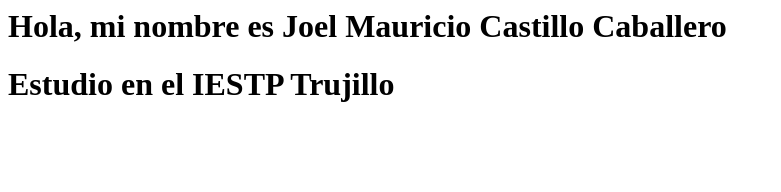
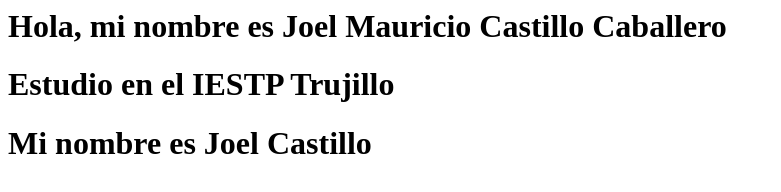
Before and after one commit to castillojoel22/TrabajoJoel, a plain HTML site: page index.html in a window 1280 px wide. Shown: the whole page, without its empty margins (0-781 px from the left). Drawn offline with Linux system fonts and the light colour scheme.

Commit message:
Resolviendo los conflictos

```diff
--- a/index.html
+++ b/index.html
@@ -1,2 +1,3 @@
 <h1>Hola, mi nombre es Joel Mauricio Castillo Caballero</h1>
 <h1>Estudio en el IESTP Trujillo</h1>
+<h1>Mi nombre es Joel Castillo</h1>
```
